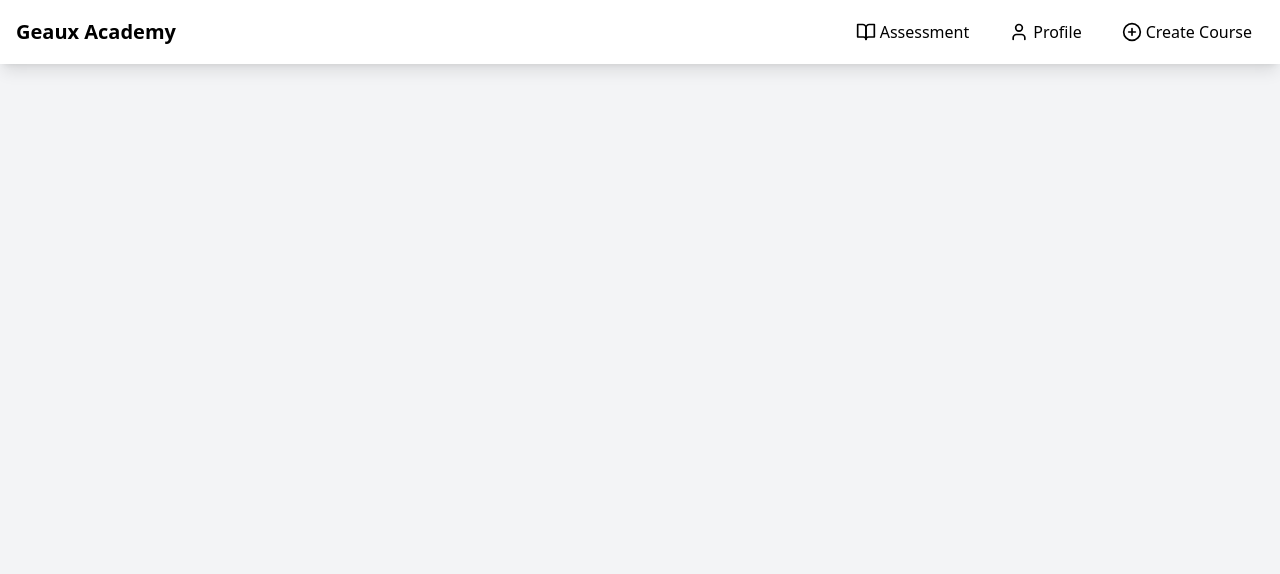
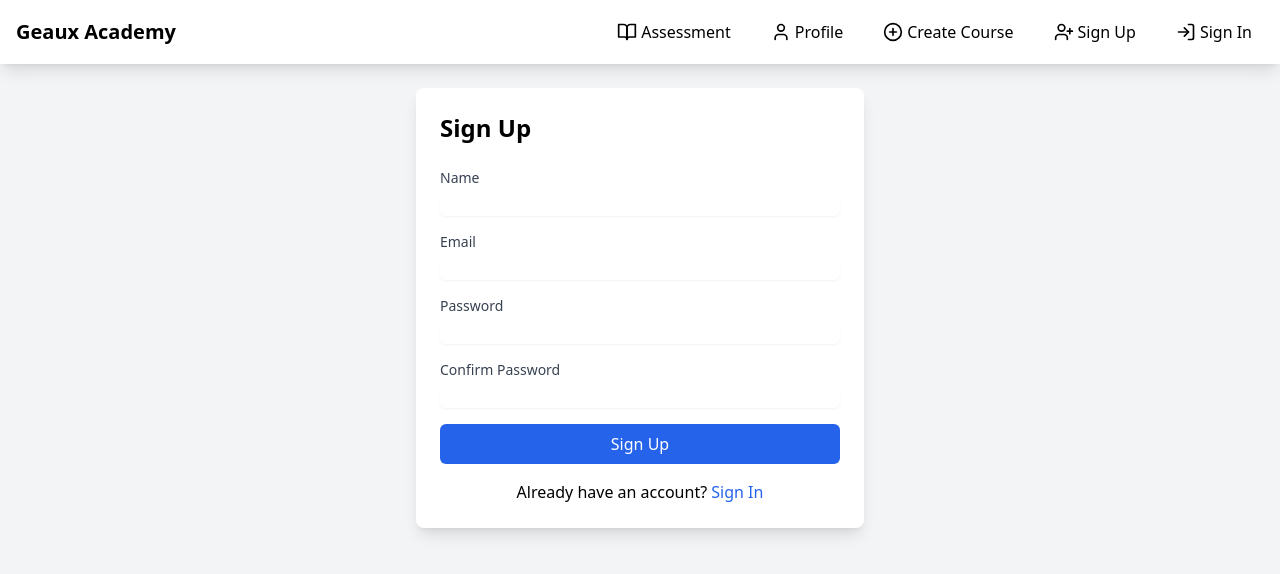
Before and after one commit to evopimp/geauxedu, a React (Vite) app: page /signup in a window 1280 px wide. Shown: the top 574 px of the page. Built offline with nearby package versions, Linux system fonts and the light colour scheme.

Commit message:
Add user authentication with signup and signin components

```diff
--- a/src/App.tsx
+++ b/src/App.tsx
@@ -4,7 +4,9 @@ import { motion } from 'framer-motion';
 import { LearningStyleAssessment } from './components/LearningStyleAssessment';
 import { UserProfile } from './components/UserProfile';
 import { CourseCreation } from './components/CourseCreation';
-import { BookOpen, User, PlusCircle } from 'lucide-react';
+import Signup from './components/Signup';
+import Signin from './components/Signin';
+import { BookOpen, User, PlusCircle, LogIn, UserPlus } from 'lucide-react';
 
 function App() {
   return (
@@ -31,6 +33,14 @@ function App() {
                   <PlusCircle className="h-5 w-5 mr-1" />
                   Create Course
                 </Link>
+                <Link to="/signup" className="flex items-center px-3 py-2">
+                  <UserPlus className="h-5 w-5 mr-1" />
+                  Sign Up
+                </Link>
+                <Link to="/signin" className="flex items-center px-3 py-2">
+                  <LogIn className="h-5 w-5 mr-1" />
+                  Sign In
+                </Link>
               </div>
             </div>
           </div>
@@ -41,6 +51,8 @@ function App() {
             <Route path="/assessment" element={<LearningStyleAssessment />} />
             <Route path="/profile" element={<UserProfile />} />
             <Route path="/create" element={<CourseCreation />} />
+            <Route path="/signup" element={<Signup />} />
+            <Route path="/signin" element={<Signin />} />
             <Route path="/" element={
               <motion.div
                 initial={{ opacity: 0 }}
--- /dev/null
+++ b/src/components/Signin.tsx
@@ -0,0 +1,80 @@
+import React from 'react';
+import { useFormik } from 'formik';
+import * as Yup from 'yup';
+import { useStore } from '../store/useStore';
+import { useNavigate, Link } from 'react-router-dom';
+
+const Signin = () => {
+  const { setUser } = useStore();
+  const navigate = useNavigate();
+
+  const formik = useFormik({
+    initialValues: {
+      email: '',
+      password: '',
+    },
+    validationSchema: Yup.object({
+      email: Yup.string().email('Invalid email address').required('Required'),
+      password: Yup.string().min(6, 'Must be at least 6 characters').required('Required'),
+    }),
+    onSubmit: (values) => {
+      // Mock authentication
+      const existingUser = {
+        id: '1',
+        name: 'John Doe',
+        email: values.email,
+        learningStyles: {
+          visual: 0,
+          auditory: 0,
+          reading: 0,
+          kinesthetic: 0,
+        },
+        streak: 0,
+        avatar: '',
+      };
+      setUser(existingUser);
+      navigate('/profile');
+    },
+  });
+
+  return (
+    <div className="max-w-md mx-auto p-6 bg-white rounded-lg shadow-lg">
+      <h2 className="text-2xl font-bold mb-6">Sign In</h2>
+      <form onSubmit={formik.handleSubmit}>
+        <div className="mb-4">
+          <label className="block text-sm font-medium text-gray-700">Email</label>
+          <input
+            type="email"
+            {...formik.getFieldProps('email')}
+            className="mt-1 block w-full rounded-md border-gray-300 shadow-sm"
+          />
+          {formik.touched.email && formik.errors.email ? (
+            <div className="text-red-600 text-sm">{formik.errors.email}</div>
+          ) : null}
+        </div>
+        <div className="mb-4">
+          <label className="block text-sm font-medium text-gray-700">Password</label>
+          <input
+            type="password"
+            {...formik.getFieldProps('password')}
+            className="mt-1 block w-full rounded-md border-gray-300 shadow-sm"
+          />
+          {formik.touched.password && formik.errors.password ? (
+            <div className="text-red-600 text-sm">{formik.errors.password}</div>
+          ) : null}
+        </div>
+        <button
+          type="submit"
+          className="w-full bg-blue-600 text-white py-2 px-4 rounded-md hover:bg-blue-700"
+        >
+          Sign In
+        </button>
+      </form>
+      <p className="mt-4 text-center">
+        Don't have an account? <Link to="/signup" className="text-blue-600">Sign Up</Link>
+      </p>
+    </div>
+  );
+};
+
+export default Signin;
--- /dev/null
+++ b/src/components/Signup.tsx
@@ -0,0 +1,107 @@
+import React from 'react';
+import { useFormik } from 'formik';
+import * as Yup from 'yup';
+import { useStore } from '../store/useStore';
+import { useNavigate, Link } from 'react-router-dom';
+
+const Signup = () => {
+  const { setUser } = useStore();
+  const navigate = useNavigate();
+
+  const formik = useFormik({
+    initialValues: {
+      name: '',
+      email: '',
+      password: '',
+      confirmPassword: '',
+    },
+    validationSchema: Yup.object({
+      name: Yup.string().required('Required'),
+      email: Yup.string().email('Invalid email address').required('Required'),
+      password: Yup.string().min(6, 'Must be at least 6 characters').required('Required'),
+      confirmPassword: Yup.string()
+        .oneOf([Yup.ref('password'), null], 'Passwords must match')
+        .required('Required'),
+    }),
+    onSubmit: (values) => {
+      const newUser = {
+        id: Date.now().toString(),
+        name: values.name,
+        email: values.email,
+        learningStyles: {
+          visual: 0,
+          auditory: 0,
+          reading: 0,
+          kinesthetic: 0,
+        },
+        streak: 0,
+        avatar: '',
+      };
+      setUser(newUser);
+      navigate('/profile');
+    },
+  });
+
+  return (
+    <div className="max-w-md mx-auto p-6 bg-white rounded-lg shadow-lg">
+      <h2 className="text-2xl font-bold mb-6">Sign Up</h2>
+      <form onSubmit={formik.handleSubmit}>
+        <div className="mb-4">
+          <label className="block text-sm font-medium text-gray-700">Name</label>
+          <input
+            type="text"
+            {...formik.getFieldProps('name')}
+            className="mt-1 block w-full rounded-md border-gray-300 shadow-sm"
+          />
+          {formik.touched.name && formik.errors.name ? (
+            <div className="text-red-600 text-sm">{formik.errors.name}</div>
+          ) : null}
+        </div>
+        <div className="mb-4">
+          <label className="block text-sm font-medium text-gray-700">Email</label>
+          <input
+            type="email"
+            {...formik.getFieldProps('email')}
+            className="mt-1 block w-full rounded-md border-gray-300 shadow-sm"
+          />
+          {formik.touched.email && formik.errors.email ? (
+            <div className="text-red-600 text-sm">{formik.errors.email}</div>
+          ) : null}
+        </div>
+        <div className="mb-4">
+          <label className="block text-sm font-medium text-gray-700">Password</label>
+          <input
+            type="password"
+            {...formik.getFieldProps('password')}
+            className="mt-1 block w-full rounded-md border-gray-300 shadow-sm"
+          />
+          {formik.touched.password && formik.errors.password ? (
+            <div className="text-red-600 text-sm">{formik.errors.password}</div>
+          ) : null}
+        </div>
+        <div className="mb-4">
+          <label className="block text-sm font-medium text-gray-700">Confirm Password</label>
+          <input
+            type="password"
+            {...formik.getFieldProps('confirmPassword')}
+            className="mt-1 block w-full rounded-md border-gray-300 shadow-sm"
+          />
+          {formik.touched.confirmPassword && formik.errors.confirmPassword ? (
+            <div className="text-red-600 text-sm">{formik.errors.confirmPassword}</div>
+          ) : null}
+        </div>
+        <button
+          type="submit"
+          className="w-full bg-blue-600 text-white py-2 px-4 rounded-md hover:bg-blue-700"
+        >
+          Sign Up
+        </button>
+      </form>
+      <p className="mt-4 text-center">
+        Already have an account? <Link to="/signin" className="text-blue-600">Sign In</Link>
+      </p>
+    </div>
+  );
+};
+
+export default Signup;
```
Also changed, not shown: package.json (+10 -8 lines), 2 other files (tests, documents, lock files or other folders).
